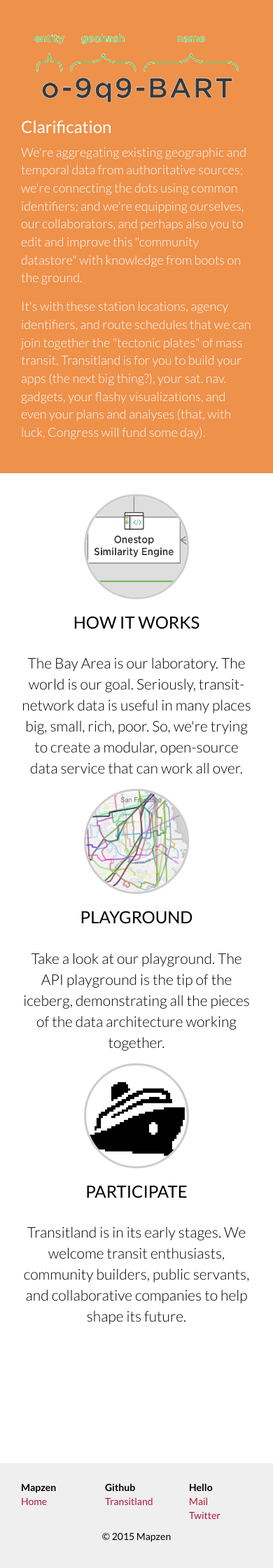
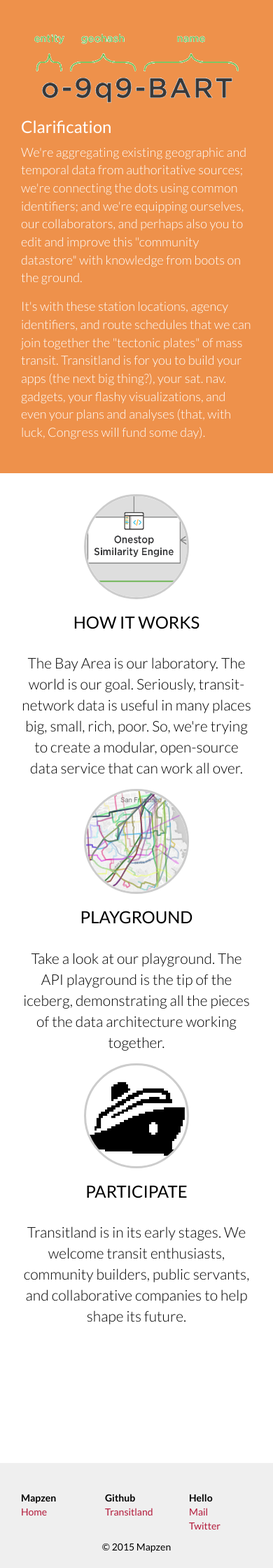
Before and after one commit to transitland/www-transit-land, a Jekyll site: the page built from index.html, in a window 390 px wide. Shown: the part 1437-3677 px from the top of the page at 70% size. Built offline with Jekyll 4.4.1, drawn with Linux system fonts in a browser that asks for light colours; nearby versions of some CDN libraries.

Commit message:
mobile footer , h2 style

```diff
--- a/_sass/_footer.scss
+++ b/_sass/_footer.scss
@@ -29,9 +29,9 @@
     z-index:0;
   .container{
     top:0%;
-    height:$footer-h;
+    height:100%;
     }
-  p{padding-top:$spacing-unit/2;}
+  p{padding-top:$spacing-unit/2;margin-top:$spacing-unit/2;}
   }
 }
 
--- a/_sass/_style.scss
+++ b/_sass/_style.scss
@@ -173,6 +173,10 @@
 }
 
 @include media-query($on-palm){
+  h2{
+    font-size:30px;
+    letter-spacing: 1.7px;
+  }
 
   .badges-wrapper{
    margin-top:0px;
--- a/css/main.scss
+++ b/css/main.scss
@@ -11,6 +11,7 @@
 $base-line-height: 1.5;
 
 $spacing-unit:     30px;
+$mobile-footer-h:  120px;
 $footer-h:         150px;
 $mobile-slide-h:   500px;
 $text-color:       #000;
```
